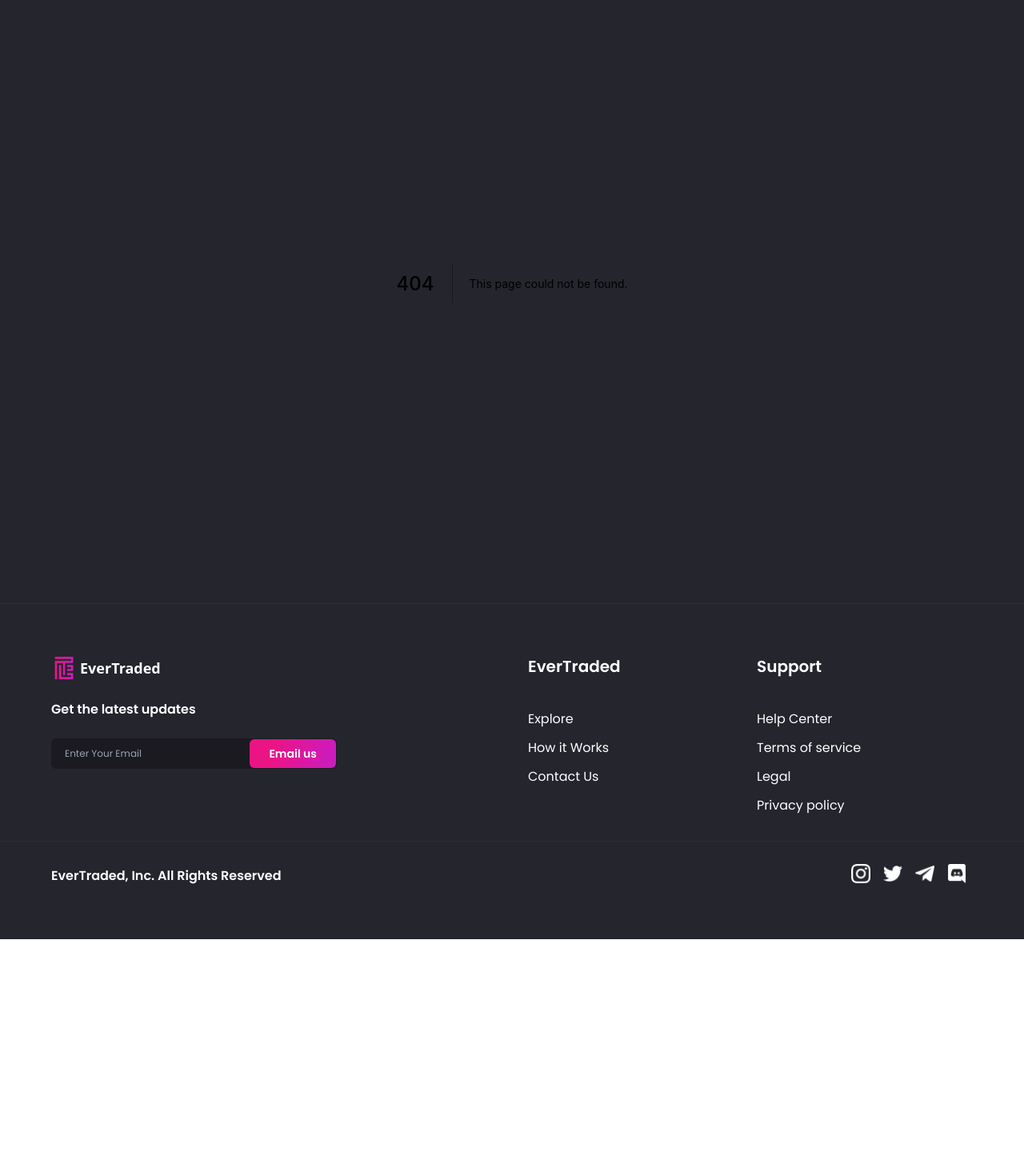
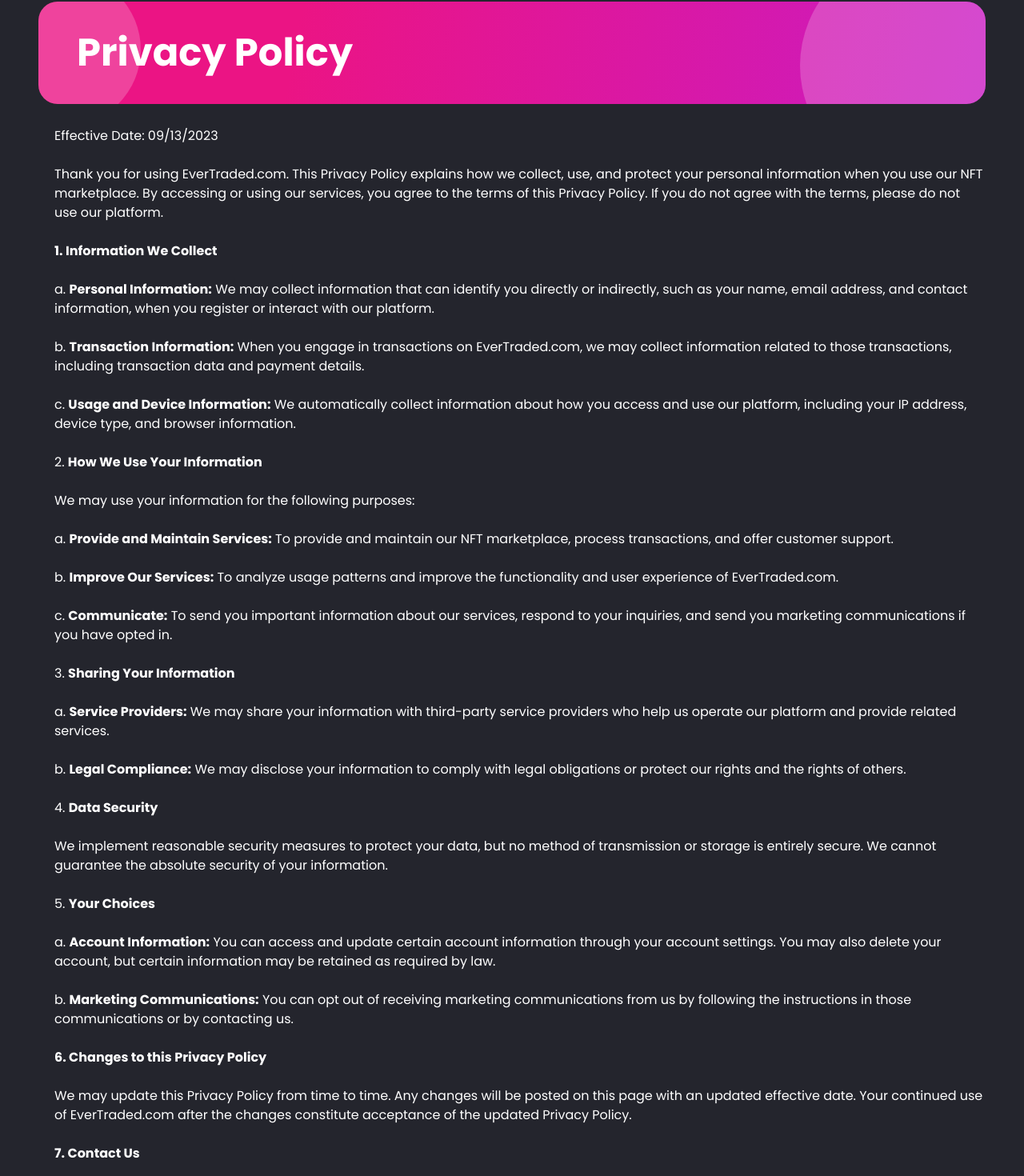
Before and after one commit to outoftheboxdev1/nft_marketplace2, a Next.js app: page /privacy-policy in a window 1280 px wide. Before the commit this address had no page. Shown: the part 111-1581 px from the top of the page at 80% size. Before the commit the page ends 1285 px from the top, so only its background shows below. Built offline with nearby package versions, Linux system fonts and the light colour scheme.

Commit message:
Terms of service & Privacy Policy

```diff
--- a/components/Footer.jsx
+++ b/components/Footer.jsx
@@ -18,6 +18,8 @@
     ))}
   </div>
 );
+
+const socialUrls = ['https://www.instagram.com/evertradedofficial', 'https://twitter.com/evertraded', 'https://t.me/evertradedofficial', 'https://discord.gg/UUrG9KQ5Nq'];
 
 const Footer = () => {
   const { theme } = useTheme();
@@ -45,7 +47,7 @@
 
         <div className="flex-1 flexBetweenStart flex-wrap ml-10 md:ml-0 md:mt-8">
           <FooterLinks heading="EverTraded" items={['Explore', 'How it Works', 'Contact Us']} urls={['/', '/how-it-works', '/']} />
-          <FooterLinks heading="Support" items={['Help Center', 'Terms of service', 'Legal', 'Privacy policy']} urls={['/', '/', '/', '/']} extraClasses="ml-4" />
+          <FooterLinks heading="Support" items={['Help Center', 'Terms of service', 'Legal', 'Privacy policy']} urls={['/', '/tos', '/', '/privacy-policy']} extraClasses="ml-4" />
         </div>
       </div>
 
@@ -54,9 +56,11 @@
           <p className="font-poppins dark:text-white text-nft-black-1 font-semibold text-base">EverTraded, Inc. All Rights Reserved</p>
           <div className="flex flex-row sm:mt-4">
             {[images.instagram, images.twitter, images.telegram, images.discord].map((image, index) => (
-              <div className="mx-2 cursor-pointer" key={`image ${index}`}>
-                <Image src={image} key={index} objectFit="contain" width={24} height={24} alt="social" className={theme === 'light' ? 'filter invert' : undefined} />
-              </div>
+              <Link href={socialUrls[index]}>
+                <div className="mx-2 cursor-pointer" key={`image ${index}`}>
+                  <Image src={image} key={index} objectFit="contain" width={24} height={24} alt="social" className={theme === 'light' ? 'filter invert' : undefined} />
+                </div>
+              </Link>
             ))}
           </div>
         </div>
--- /dev/null
+++ b/pages/privacy-policy.js
@@ -0,0 +1,63 @@
+import { Banner } from '../components';
+
+const privacyPolicy = () => (
+  <div className="flex justify-center sm:px-4 p-12">
+    <div className="w-full minmd:w-4/5">
+      {/* <h1 className="font-poppins dark:text-white text-nft-black-1 text-4xl minlg:text-5xl font-semibold ml-4 xs:ml-0">What is an NFT?</h1> */}
+      <Banner
+        name={(<>Privacy Policy</>)}
+        childStyles="md:text-4xl sm:text-2xl xs:text-xl text-left"
+        parentStyle="justify-start mb-7 h-32 sm:h-14 p-12 xs:p-4 xs:h-17 rounded-3xl"
+      />
+      <p className="font-poppins dark:text-white text-nft-black-1 font-normal text-normal sm:text-small mt-4 ml-5 xs:ml-3 xs:mr-1">
+        Effective Date: 09/13/2023<br /><br />
+
+        Thank you for using EverTraded.com. This Privacy Policy explains how we collect, use, and protect your personal information when you use our NFT marketplace. By accessing or using our services, you agree to the terms of this Privacy Policy. If you do not agree with the terms, please do not use our platform.<br /><br />
+
+        <span className="font-bold">1. Information We Collect</span><br /><br />
+
+        a. <span className="font-bold">Personal Information:</span> We may collect information that can identify you directly or indirectly, such as your name, email address, and contact information, when you register or interact with our platform.<br /><br />
+
+        b. <span className="font-bold">Transaction Information:</span> When you engage in transactions on EverTraded.com, we may collect information related to those transactions, including transaction data and payment details.<br /><br />
+
+        c. <span className="font-bold">Usage and Device Information:</span> We automatically collect information about how you access and use our platform, including your IP address, device type, and browser information.<br /><br />
+
+        2. <span className="font-bold">How We Use Your Information</span><br /><br />
+
+        We may use your information for the following purposes:<br /><br />
+
+        a. <span className="font-bold">Provide and Maintain Services:</span> To provide and maintain our NFT marketplace, process transactions, and offer customer support.<br /><br />
+
+        b. <span className="font-bold">Improve Our Services:</span> To analyze usage patterns and improve the functionality and user experience of EverTraded.com.<br /><br />
+
+        c. <span className="font-bold">Communicate:</span> To send you important information about our services, respond to your inquiries, and send you marketing communications if you have opted in.<br /><br />
+
+        3. <span className="font-bold">Sharing Your Information</span><br /><br />
+
+        a. <span className="font-bold">Service Providers:</span> We may share your information with third-party service providers who help us operate our platform and provide related services.<br /><br />
+
+        b. <span className="font-bold">Legal Compliance:</span> We may disclose your information to comply with legal obligations or protect our rights and the rights of others.<br /><br />
+
+        4. <span className="font-bold">Data Security</span><br /><br />
+
+        We implement reasonable security measures to protect your data, but no method of transmission or storage is entirely secure. We cannot guarantee the absolute security of your information.<br /><br />
+
+        5. <span className="font-bold">Your Choices</span><br /><br />
+
+        a. <span className="font-bold">Account Information:</span> You can access and update certain account information through your account settings. You may also delete your account, but certain information may be retained as required by law.<br /><br />
+
+        b. <span className="font-bold">Marketing Communications:</span> You can opt out of receiving marketing communications from us by following the instructions in those communications or by contacting us.<br /><br />
+
+        <span className="font-bold">6. Changes to this Privacy Policy</span><br /><br />
+
+        We may update this Privacy Policy from time to time. Any changes will be posted on this page with an updated effective date. Your continued use of EverTraded.com after the changes constitute acceptance of the updated Privacy Policy.<br /><br />
+
+        <span className="font-bold">7. Contact Us</span><br /><br />
+
+        If you have any questions, concerns, or requests regarding this Privacy Policy, please contact us at info@evertraded.com.
+      </p>
+    </div>
+  </div>
+
+);
+export default privacyPolicy;
--- /dev/null
+++ b/pages/tos.js
@@ -0,0 +1,75 @@
+import { Banner } from '../components';
+
+const tos = () => (
+  <div className="flex justify-center sm:px-4 p-12">
+    <div className="w-full minmd:w-4/5">
+      {/* <h1 className="font-poppins dark:text-white text-nft-black-1 text-4xl minlg:text-5xl font-semibold ml-4 xs:ml-0">What is an NFT?</h1> */}
+      <Banner
+        name={(<>Terms Of Service</>)}
+        childStyles="md:text-4xl sm:text-2xl xs:text-xl text-left"
+        parentStyle="justify-start mb-7 h-32 sm:h-14 p-12 xs:p-4 xs:h-17 rounded-3xl"
+      />
+      <p className="font-poppins dark:text-white text-nft-black-1 font-normal text-normal sm:text-small mt-4 ml-5 xs:ml-3 xs:mr-1">
+        Effective Date: 09/13/2023<br /><br />
+
+        Welcome to EverTraded.com (&quot;the Platform&quot;). By accessing or using the Platform, you agree to be bound by these Terms of Service (&quot;Terms&quot;). Please read them carefully before using the Platform.<br /><br />
+
+        <span className="font-bold">1. Acceptance of Terms</span><br /><br />
+
+        These Terms, along with our Privacy Policy, govern your use of the Platform. If you do not agree with any part of these Terms, you may not access or use the Platform.<br /><br />
+
+        <span className="font-bold">2. Registration and Accounts</span><br /><br />
+
+        a. To access certain features of the Platform, you may be required to create an account. You agree to provide accurate and up-to-date information during the registration process.<br /><br />
+
+        b. You are responsible for maintaining the confidentiality of your account credentials and for all activities that occur under your account.<br /><br />
+
+        <span className="font-bold">3. User Conduct</span><br /><br />
+
+        a. You agree to use the Platform in compliance with all applicable laws and regulations.<br /><br />
+
+        b. You shall not engage in any activity that disrupts or interferes with the operation of the Platform.<br /><br />
+
+        c. You shall not attempt to gain unauthorized access to any part of the Platform.<br /><br />
+
+        <span className="font-bold">4. Intellectual Property</span><br /><br />
+
+        a. All content on the Platform, including but not limited to text, graphics, logos, and software, is protected by intellectual property rights owned by EverTraded.com or its licensors.<br /><br />
+
+        b. You agree not to reproduce, distribute, or create derivative works from any content without explicit permission.<br /><br />
+
+        <span className="font-bold">5. NFT Transactions</span><br /><br />
+
+        a. The Platform facilitates the trading of NFTs. EverTraded.com is not a party to any transaction and does not own or guarantee the authenticity of any NFT.<br /><br />
+
+        b. Users are solely responsible for verifying the authenticity and ownership rights of any NFT before making a transaction.<br /><br />
+
+        <span className="font-bold">6. Prohibited Activities</span><br /><br />
+
+        a. You may not engage in any activity that violates these Terms or any applicable laws.<br /><br />
+
+        b. Prohibited activities include but are not limited to fraud, harassment, spamming, and distributing malicious software.<br /><br />
+
+        <span className="font-bold">7. Termination</span><br /><br />
+
+        EverTraded.com reserves the right to terminate or suspend your account for any reason, including violation of these Terms.<br /><br />
+
+        <span className="font-bold">8. Limitation of Liability</span><br /><br />
+
+        a. The Platform is provided on an &quot;as is&quot; and &quot;as available&quot; basis. EverTraded.com makes no warranties or representations about the accuracy or completeness of the content.<br /><br />
+
+        b. In no event shall EverTraded.com be liable for any indirect, consequential, or incidental damages.<br /><br />
+
+        <span className="font-bold">9. Governing Law</span><br /><br />
+
+        These Terms shall be governed by and construed in accordance with the laws of [Jurisdiction].<br /><br />
+
+        <span className="font-bold">10. Changes to Terms</span><br /><br />
+
+        EverTraded.com reserves the right to modify or update these Terms at any time without prior notice.
+      </p>
+    </div>
+  </div>
+
+);
+export default tos;
```
